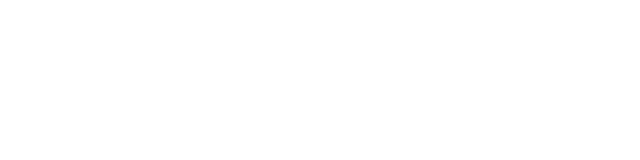
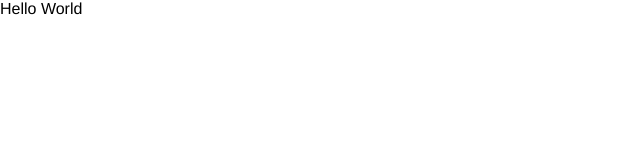
Before and after one commit to LukeMcCann/FirstPolymorphicComponent, a React (Create React App) app: page / in a window 1280 px wide. Shown: the top 160 px of the page, without its empty margins (0-640 px from the left). Built offline with nearby package versions, Linux system fonts and the light colour scheme.

Commit message:
Initial commit

```diff
--- a/src/App/App.tsx
+++ b/src/App/App.tsx
@@ -2,7 +2,7 @@ import React from 'react';
 
 const App = () => (
   <div role="application">
-
+    Hello World
   </div>
 );
 
```
